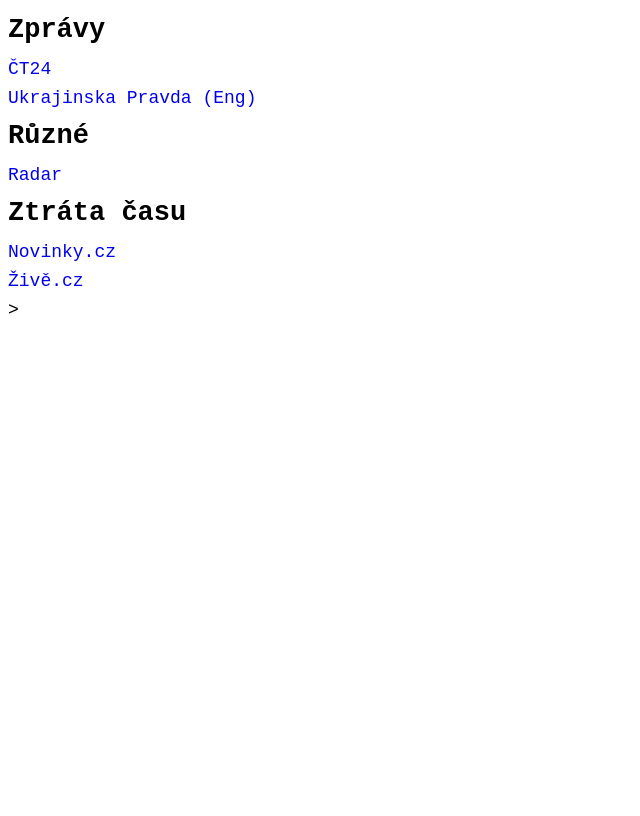
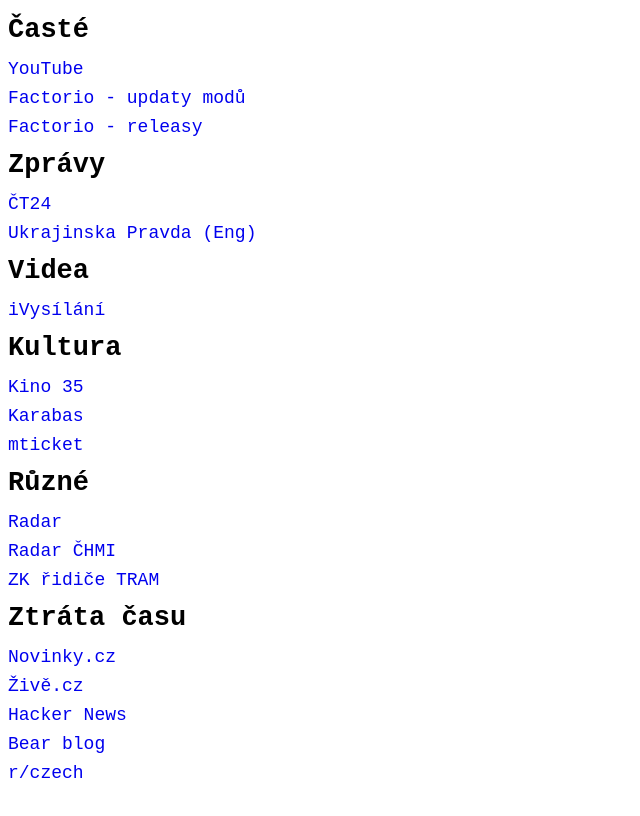
Before and after one commit to rssync/page, a plain HTML site: page index.html in a window 1280 px wide. Shown: the part 62-878 px from the top of the page, without its empty margins (0-640 px from the left). Drawn offline with Linux system fonts and the light colour scheme.

Commit message:
Update index.html

```diff
--- a/index.html
+++ b/index.html
@@ -2,27 +2,43 @@
     <head>
         <meta charset="UTF-8">
         <meta name="viewport" content="width=device-width, initial-scale=1.0">
- <style> p, b, pre, h1, h2, h3 { margin: 0.5em 0em; } pre { padding: 1em; font-family: PT Mono, monospace; border-radius: 0.75em; } body { margin-bottom: 95vh; } ul, ol { margin: 0px; } ul { padding-left: 2em; }  ol { padding-left: 3em; } input[type=checkbox] { height: 1.5em; width: 1.5em; } .inlineBlock { padding: 0em 0.25em; } @media (prefers-color-scheme: dark) { :root { color-scheme: dark; } a { color: rgb(158, 158, 255); } pre { background: #464646; } .inlineBlock { border: thin solid white; } } @media (prefers-color-scheme: light) { a { color: rgb(0, 0, 238); } pre { background: #f6f6f6; } .inlineBlock { border: thin solid black; } } </style>    <title>0 Index</title> <link rel="icon" type="image/x-icon" href="../ico.ico">
-
+         <style> p, b, pre, h1, h2, h3 { margin: 0.5em 0em; } pre { padding: 1em; font-family: PT Mono, monospace; border-radius: 0.75em; } body { margin-bottom: 95vh; } ul, ol { margin: 0px; } ul { padding-left: 2em; }  ol { padding-left: 3em; } input[type=checkbox] { height: 1.5em; width: 1.5em; } .inlineBlock { padding: 0em 0.25em; } @media (prefers-color-scheme: dark) { :root { color-scheme: dark; } a { color: rgb(158, 158, 255); } pre { background: #464646; } .inlineBlock { border: thin solid white; } } @media (prefers-color-scheme: light) { a { color: rgb(0, 0, 238); } pre { background: #f6f6f6; } .inlineBlock { border: thin solid black; } } </style>
+         <title>Oblíbené</title>
     </head>
     <body>
         <h1>Odkazy</h1>
+        <h2>Časté</h2>
+            <p><a href="https://www.youtube.com/feed/subscriptions" style="text-decoration-line:none;">YouTube</a></p>
+            <p><a href="https://mods.factorio.com/browse/updated" style="text-decoration-line:none;">Factorio - updaty modů</a></p>
+            <p><a href="https://forums.factorio.com/viewforum.php?f=3" style="text-decoration-line:none;">Factorio - releasy</a></p>
+
+
 
         <h2>Zprávy</h2>
             <p><a href="https://ct24.ceskatelevize.cz/" style="text-decoration-line:none;">ČT24</a></p>
             <p><a href="https://www.pravda.com.ua/eng/" style="text-decoration-line:none;">Ukrajinska Pravda (Eng)</a></p>
 
+        <h2>Videa</h2>
+            <p><a href="https://www.ceskatelevize.cz/ivysilani/" style="text-decoration-line:none;">iVysílání</a></p>
 
+        <h2>Kultura</h2>
+            <p><a href="https://kino35.ifp.cz/" style="text-decoration-line:none;">Kino 35</a></p>
+            <p><a href="https://praha.karabas.cz/" style="text-decoration-line:none;">Karabas</a></p>
+            <p><a href="https://cz.mticket.eu/uk/prague" style="text-decoration-line:none;">mticket</a></p>
 
         <h2>Různé</h2>
             <p><a href="https://radar.bourky.cz/" style="text-decoration-line:none;">Radar</a></p>
+            <p><a href="https://produkty.chmi.cz/radar/?display=gmaps&gmap_zoom=7&prod=maxz_mask-li&opa1=0.7&opa2=0.8&nselect=3&nselect_fct=0&rep=5&add=7&update=1&lat=50.198&lon=14.5199&lang=CZ" style="text-decoration-line:none;">Radar ČHMI</a></p>
+            <p><a href="https://vzdelavani.dpp.cz/course/view.php?id=435" style="text-decoration-line:none;">ZK řidiče TRAM</a></p>
 
         <h2>Ztráta času</h2>
             <p><a href="https://www.novinky.cz/" style="text-decoration-line:none;">Novinky.cz</a></p
-        <p><a href="https://www.zive.cz/" style="text-decoration-line:none;">Živě.cz</a></p>>
+            <p><a href="https://www.zive.cz/" style="text-decoration-line:none;">Živě.cz</a></p>
+            <p><a href="https://news.ycombinator.com/" style="text-decoration-line:none;">Hacker News</a></p>
+            <p><a href="https://bearblog.dev/discover/" style="text-decoration-line:none;">Bear blog</a></p>
+            <p><a href="https://www.reddit.com/r/czech/" style="text-decoration-line:none;">r/czech</a></p>
 
 
 
-
-
-</body></html>
+    </body>
+</html>
```
Lines whose indentation alone changed are shown as unchanged.
